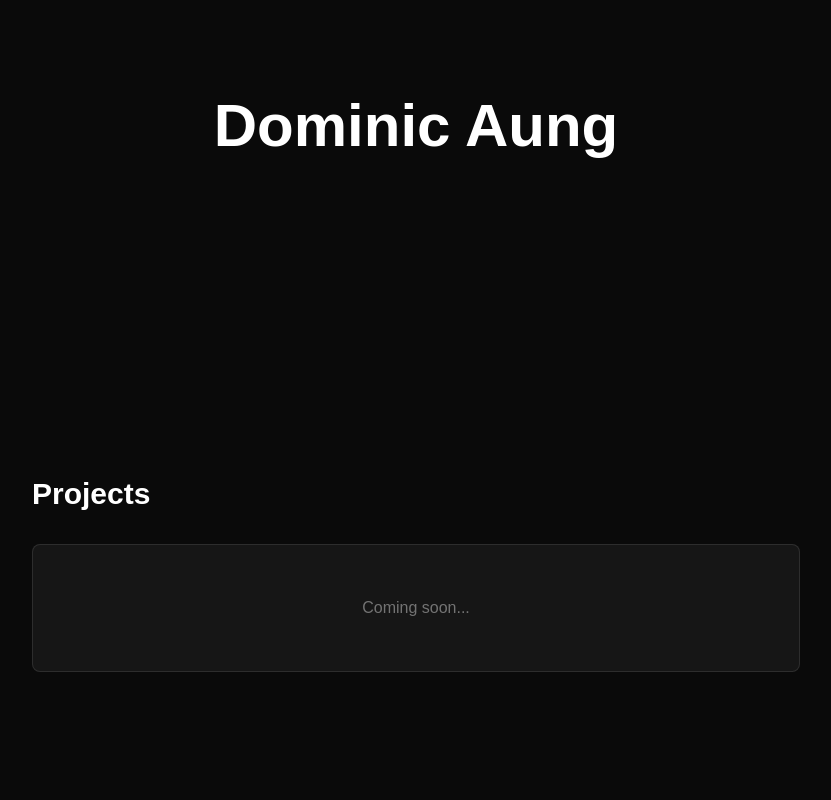
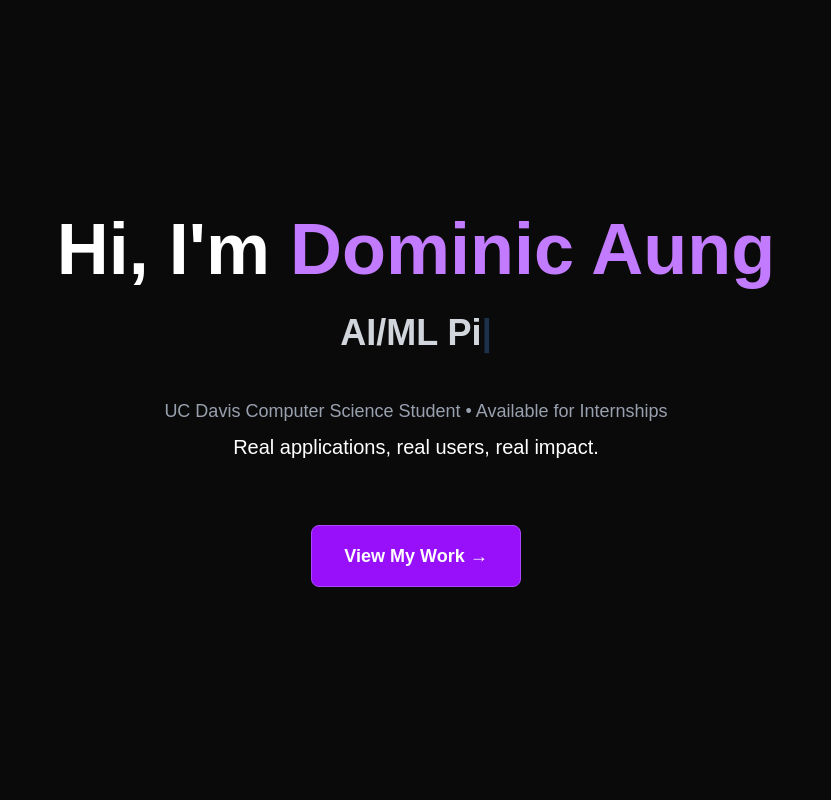
Before and after one commit to DommyMM/portfolio, a Next.js app: page / in a window 1280 px wide. Shown: the top 800 px of the page, without its empty margins (224-1055 px from the left). Built offline with nearby package versions, Linux system fonts and the light colour scheme.

Commit message:
homepage desc

```diff
--- a/package.json
+++ b/package.json
@@ -11,6 +11,7 @@
   "dependencies": {
     "@types/three": "^0.178.0",
     "lucide-react": "^0.525.0",
+    "motion": "^12.23.0",
     "next": "15.3.5",
     "react": "^19.0.0",
     "react-dom": "^19.0.0",
--- a/src/app/page.tsx
+++ b/src/app/page.tsx
@@ -1,29 +1,80 @@
-import Image from "next/image";
+import { Typewriter } from "@/components/ui/typewriter";
 
 export default function Home() {
   return (
-    <div className="min-h-screen flex flex-col items-center justify-center gap-32 py-24">
-      <h1 className="text-6xl font-bold text-white mb-24">Dominic Aung</h1>
-      <section id="projects" className="w-full max-w-3xl py-24">
+    <div className="min-h-screen">
+      {/* Hero Section */}
+      <section className="min-h-screen flex flex-col items-center justify-center px-4">
+        <div className="max-w-4xl text-center space-y-8">
+          {/* Main Heading */}
+          <div className="space-y-4">
+            <h1 className="text-5xl md:text-7xl font-bold text-white">
+              Hi, I'm <span className="text-purple-400">Dominic Aung</span>
+            </h1>
+
+            {/* Typewriter Effect */}
+            <div className="h-16 flex items-center justify-center">
+              <Typewriter
+                phrases={[
+                  "Full-Stack Developer",
+                  "AI/ML Pipeline Engineer",
+                  "Computer Vision Systems",
+                  "Backend Architect"
+                ]}
+                className="text-2xl md:text-4xl font-semibold text-gray-300"
+              />
+            </div>
+          </div>
+
+          {/* Supporting Text */}
+          <div className="space-y-2">
+            <p className="text-lg text-gray-400">
+              UC Davis Computer Science Student • Available for Internships
+            </p>
+            <p className="text-xl font-medium text-white">
+              Real applications, real users, real impact.
+            </p>
+          </div>
+
+          {/* CTA Button */}
+          <div className="pt-8">
+            <button className="bg-purple-600 hover:bg-purple-700 text-white px-8 py-4 rounded-lg text-lg font-semibold transition-colors duration-200 border border-purple-500 hover:border-purple-400">
+              View My Work →
+            </button>
+          </div>
+        </div>
+      </section>
+
+      {/* Existing Sections */}
+      <div className="max-w-4xl mx-auto px-4 space-y-32 pb-24">
+        <section id="projects" className="py-24">
           <h2 className="text-3xl font-semibold text-white mb-8">Projects</h2>
-        {/* Project content will go here */}
-        <div className="h-32 bg-white/5 rounded-lg border border-white/10 flex items-center justify-center text-white/40">Coming soon...</div>
+          <div className="h-32 bg-white/5 rounded-lg border border-white/10 flex items-center justify-center text-white/40">
+            Coming soon...
+          </div>
         </section>
-      <section id="work" className="w-full max-w-3xl py-24">
+
+        <section id="work" className="py-24">
           <h2 className="text-3xl font-semibold text-white mb-8">Work Experience</h2>
-        {/* Work experience content will go here */}
-        <div className="h-32 bg-white/5 rounded-lg border border-white/10 flex items-center justify-center text-white/40">Coming soon...</div>
+          <div className="h-32 bg-white/5 rounded-lg border border-white/10 flex items-center justify-center text-white/40">
+            Coming soon...
+          </div>
         </section>
-      <section id="skills" className="w-full max-w-3xl py-24">
+
+        <section id="skills" className="py-24">
           <h2 className="text-3xl font-semibold text-white mb-8">Skills & Tech</h2>
-        {/* Skills/Tech content will go here */}
-        <div className="h-32 bg-white/5 rounded-lg border border-white/10 flex items-center justify-center text-white/40">Coming soon...</div>
+          <div className="h-32 bg-white/5 rounded-lg border border-white/10 flex items-center justify-center text-white/40">
+            Coming soon...
+          </div>
         </section>
-      <section id="contact" className="w-full max-w-3xl py-24">
+
+        <section id="contact" className="py-24">
           <h2 className="text-3xl font-semibold text-white mb-8">Contact</h2>
-        {/* Contact content will go here */}
-        <div className="h-32 bg-white/5 rounded-lg border border-white/10 flex items-center justify-center text-white/40">Coming soon...</div>
+          <div className="h-32 bg-white/5 rounded-lg border border-white/10 flex items-center justify-center text-white/40">
+            Coming soon...
+          </div>
         </section>
+      </div>
     </div>
   );
 }
--- /dev/null
+++ b/src/components/ui/typewriter.tsx
@@ -0,0 +1,73 @@
+"use client";
+
+import { useState, useEffect } from "react";
+import { motion } from "motion/react"
+
+interface TypewriterProps {
+    phrases: string[];
+    className?: string;
+    typingSpeed?: number;
+    deletingSpeed?: number;
+    pauseDuration?: number;
+}
+
+export function Typewriter({
+    phrases,
+    className = "",
+    typingSpeed = 100,
+    deletingSpeed = 50,
+    pauseDuration = 2000
+    }: TypewriterProps) {
+    const [currentPhraseIndex, setCurrentPhraseIndex] = useState(0);
+    const [currentText, setCurrentText] = useState("");
+    const [isDeleting, setIsDeleting] = useState(false);
+    const [isPaused, setIsPaused] = useState(false);
+
+    useEffect(() => {
+        const currentPhrase = phrases[currentPhraseIndex];
+
+        if (isPaused) {
+        const pauseTimer = setTimeout(() => {
+            setIsPaused(false);
+            setIsDeleting(true);
+        }, pauseDuration);
+        return () => clearTimeout(pauseTimer);
+        }
+
+        const timer = setTimeout(() => {
+        if (!isDeleting) {
+            // Typing
+            if (currentText.length < currentPhrase.length) {
+            setCurrentText(currentPhrase.slice(0, currentText.length + 1));
+            } else {
+            // Finished typing, start pause
+            setIsPaused(true);
+            }
+        } else {
+            // Deleting
+            if (currentText.length > 0) {
+            setCurrentText(currentText.slice(0, -1));
+            } else {
+            // Finished deleting, move to next phrase
+            setIsDeleting(false);
+            setCurrentPhraseIndex((prev) => (prev + 1) % phrases.length);
+            }
+        }
+        }, isDeleting ? deletingSpeed : typingSpeed);
+
+        return () => clearTimeout(timer);
+    }, [currentText, isDeleting, isPaused, currentPhraseIndex, phrases, typingSpeed, deletingSpeed, pauseDuration]);
+
+    return (
+        <div className={`${className}`}>
+        <span>{currentText}</span>
+        <motion.span
+            animate={{ opacity: [1, 0] }}
+            transition={{ duration: 0.8, repeat: Infinity, repeatType: "reverse" }}
+            className="text-blue-400"
+        >
+            |
+        </motion.span>
+        </div>
+    );
+}
```
Also changed, not shown: 1 other file (tests, documents, lock files or other folders). Lines whose indentation alone changed are shown as unchanged.
